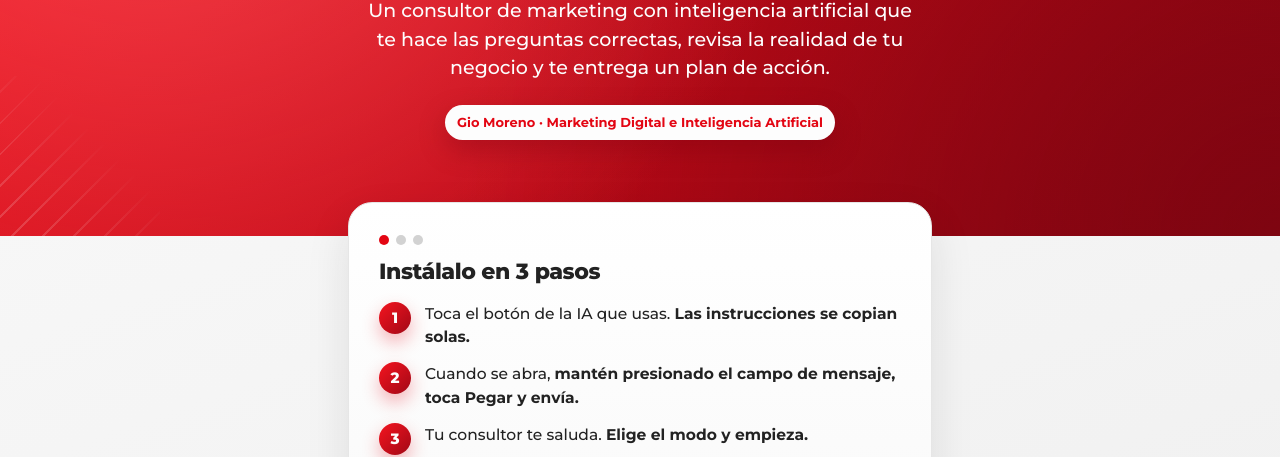
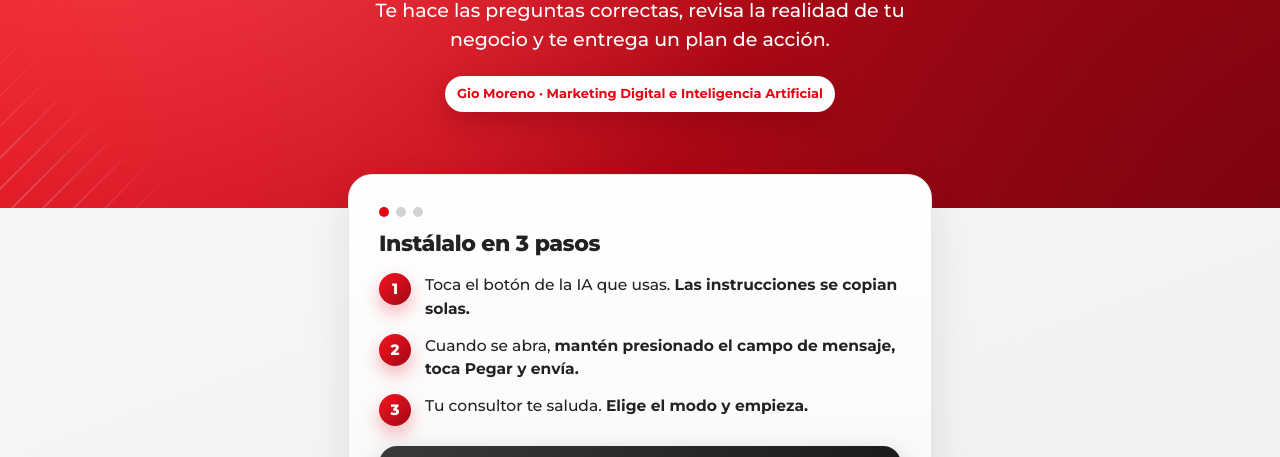
Before and after one commit to Gio-Moreno/consultorIA, a plain HTML site: page index.html in a window 1280 px wide. Shown: the part 286-743 px from the top of the page. Drawn offline with Linux system fonts and the light colour scheme.

Commit message:
Update lead paragraph in index.html
Shortened the lead paragraph for clarity.

```diff
--- a/index.html
+++ b/index.html
@@ -210,7 +210,7 @@
 
 <header class="hero">
   <h1 class="title"><span class="word">Tu consultor<span class="tag">IA</span></span><br>de marketing</h1>
-  <p class="lead">Un consultor de marketing con inteligencia artificial que te hace las preguntas correctas, revisa la realidad de tu negocio y te entrega un plan de acción.</p>
+  <p class="lead">Te hace las preguntas correctas, revisa la realidad de tu negocio y te entrega un plan de acción.</p>
   <p class="byline">Gio Moreno · Marketing Digital e Inteligencia Artificial</p>
 </header>
 
```
